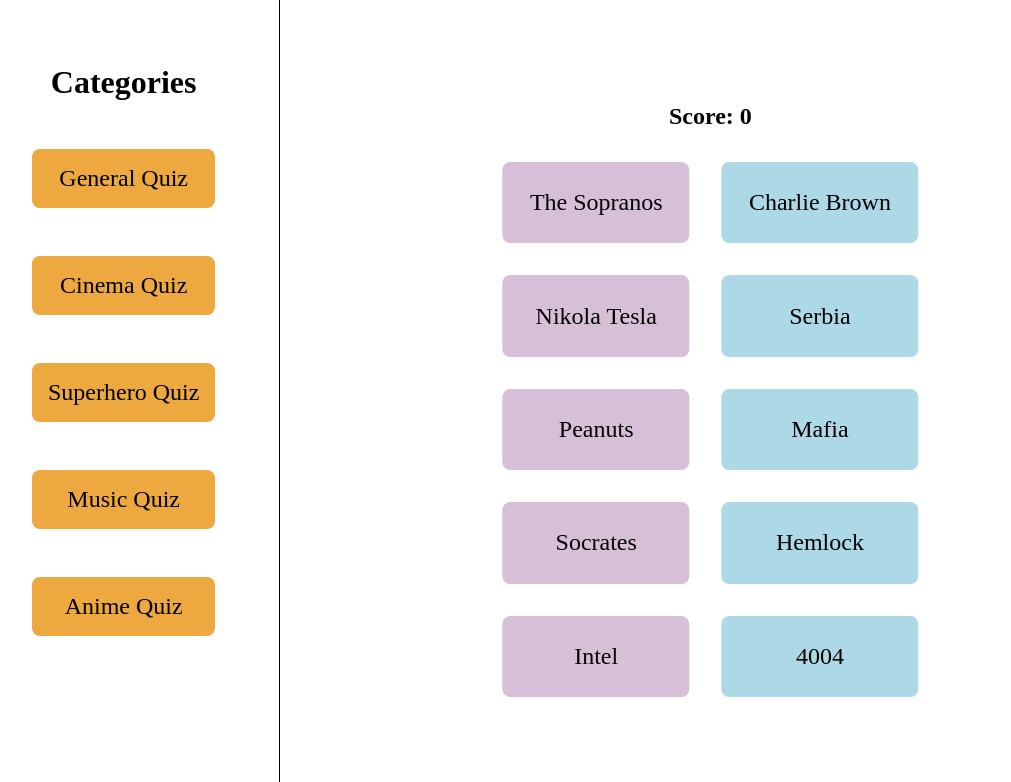
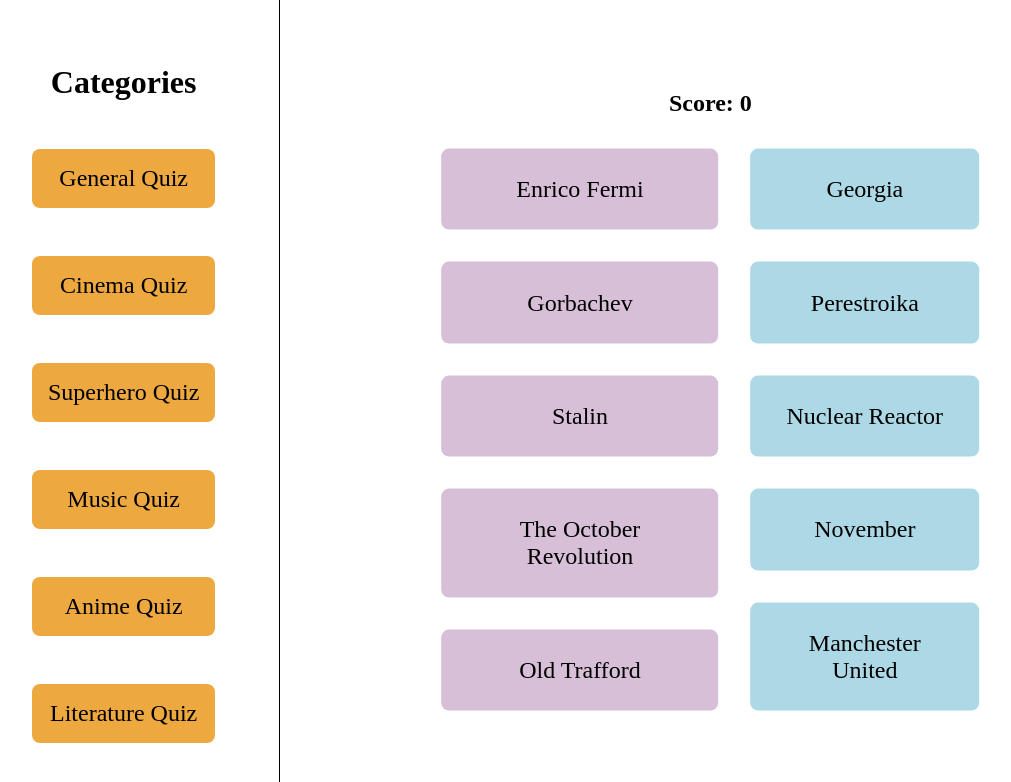
Before and after one commit to swagatmitra-b/MatchQuiz, a React (Vite) app: page / in a window 1280 px wide. Shown: the top 782 px of the page, without its empty margins (32-1043 px from the left). Built offline with nearby package versions, Linux system fonts and the light colour scheme; the HTML template or start-up script is replaced by a standard one.

Commit message:
more data

```diff
--- a/src/App.tsx
+++ b/src/App.tsx
@@ -5,6 +5,7 @@
   superHeroQuiz,
   musicQuiz,
   animeQuiz,
+  literatureQuiz
 } from "./Data";
 import { useEffect, useState } from "react";
 import Category from "./components/Category";
@@ -16,7 +17,8 @@
   "Cinema Quiz": cinemaQuiz,
   "Superhero Quiz": superHeroQuiz,
   "Music Quiz": musicQuiz,
-  "Anime Quiz": animeQuiz
+  "Anime Quiz": animeQuiz,
+  "Literature Quiz": literatureQuiz
 };
 
 export default function App() {
--- a/src/Data.ts
+++ b/src/Data.ts
@@ -4,6 +4,7 @@
   "Superhero Quiz",
   "Music Quiz",
   "Anime Quiz",
+  "Literature Quiz"
 ];
 
 export const generalQuiz = [
@@ -156,6 +157,26 @@
     id: 30,
     first: "Vishnu",
     second: "Preservation",
+  },
+  {
+    id: 31,
+    first: "Franz Ferdinand",
+    second: "WW1",
+  },
+  {
+    id: 32,
+    first: "Stalin",
+    second: "Georgia",
+  },
+  {
+    id: 33,
+    first: "Old Trafford",
+    second: "Manchester United",
+  },
+  {
+    id: 34,
+    first: "Aramaic",
+    second: "Levant",
   },
 ];
 
@@ -311,6 +332,159 @@
     second: "Alan Turing",
   },
 ];
+
+export const literatureQuiz = [
+  {
+    id: 1,
+    first: "Around the World in 80 days",
+    second: "Jean Passepartout",
+  },
+  {
+    id: 2,
+    first: "No Longer Human",
+    second: "Osamu Dazai",
+  },
+  {
+    id: 3,
+    first: "The God of Small Things",
+    second: "Man Booker Prize",
+  },
+  {
+    id: 4,
+    first: "Pride and Prejudice",
+    second: "Fitzwilliam Darcy Esquire",
+  },
+  {
+    id: 5,
+    first: "Dostoevsky",
+    second: "Crime and Punishment",
+  },
+  {
+    id: 6,
+    first: "Oscar Wilde",
+    second: "The Picture of Dorian Gray",
+  },
+  {
+    id: 7,
+    first: "Moby Dick",
+    second: "Captain Ahab",
+  },
+  {
+    id: 8,
+    first: "Agatha Christie",
+    second: "The Murder of Roger Ackroyd",
+  },
+  {
+    id: 9,
+    first: "A Scandal in Bohemia",
+    second: "Irene Adler",
+  },
+  {
+    id: 10,
+    first: "Gabriel García Márquez",
+    second: "One Hundred Years of Solitude",
+  },
+  {
+    id: 11,
+    first: "Les Miserables",
+    second: "Victor Hugo",
+  },
+  {
+    id: 12,
+    first: "Cheshire cat",
+    second: "Alice in Wonderland",
+  },
+  {
+    id: 13,
+    first: "JRR Tolkien",
+    second: "Middle Earth",
+  },
+  {
+    id: 14,
+    first: "Great Expectations",
+    second: "Charles Dickens",
+  },
+  {
+    id: 15,
+    first: "Don Quixote",
+    second: "17th Century",
+  },
+  {
+    id: 16,
+    first: "Wuthering Heights",
+    second: "Emily Brontë",
+  },
+  {
+    id: 17,
+    first: "The Rape of a Lock",
+    second: "Alexander Pope",
+  },
+  {
+    id: 18,
+    first: "Edgar Allan Poe",
+    second: "Anabelle Lee",
+  },
+  {
+    id: 19,
+    first: "Claudius",
+    second: "Hamlet",
+  },
+  {
+    id: 20,
+    first: "The Old Man and the Sea",
+    second: "Ernest Hemingway",
+  },
+  {
+    id: 21,
+    first: "Sylvia Plath",
+    second: "Daddy",
+  },
+  {
+    id: 22,
+    first: "Carrie",
+    second: "Stephen King",
+  },
+  {
+    id: 23,
+    first: "The Famous Five",
+    second: "Kirrin Island",
+  },
+  {
+    id: 24,
+    first: "The Canterbury Tales",
+    second: "Chaucer",
+  },
+  {
+    id: 25,
+    first: "Expecto Patronum",
+    second: "Dementors",
+  },
+  {
+    id: 26,
+    first: "The Kite Runner",
+    second: "Afghanistan",
+  },
+  {
+    id: 27,
+    first: "Rudyard Kipling",
+    second: "Mowgli",
+  },
+  {
+    id: 28,
+    first: "Robert Langdon",
+    second: "Dan Brown",
+  },
+  {
+    id: 29,
+    first: "George Orwell",
+    second: "1984",
+  },
+  {
+    id: 30,
+    first: "Hans Christian Andersen",
+    second: "The Ugly Duckling",
+  },
+]
 
 export const superHeroQuiz = [
   {
```
